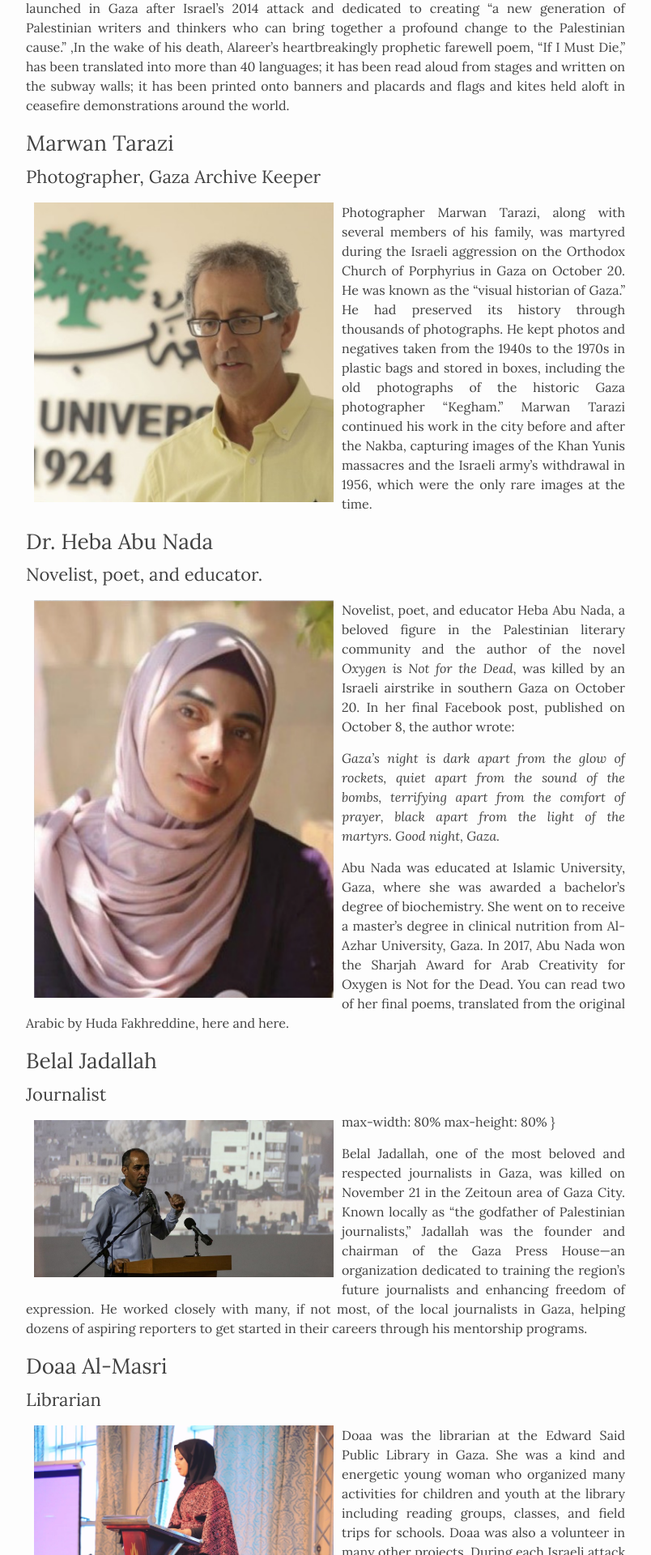
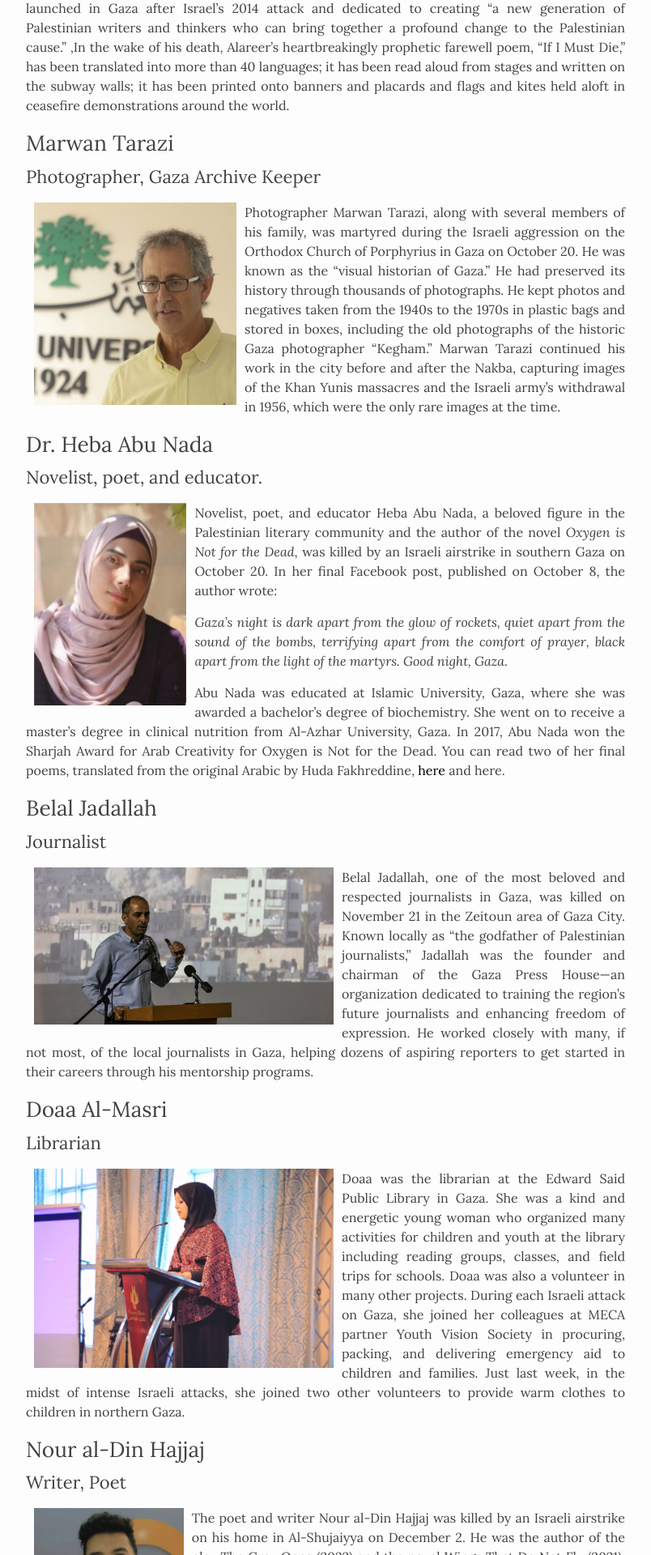
Before and after one commit to olivetreesb/olivetreesb, a Jekyll site: the page built from academicslost.md, in a window 1280 px wide. Shown: the part 1090-3010 px from the top of the page at 81% size, without its empty margins (238-1042 px from the left). Built offline with Jekyll 4.4.1, drawn with Linux system fonts in a browser that asks for light colours.

Commit message:
Took what's going on out of menu and text for now

```diff
--- a/_includes/home-menu.html
+++ b/_includes/home-menu.html
@@ -1,6 +1,5 @@
 <ul class="nav-menu" style="">
     <li class="nav-item"><a href="#what-is-olive-tree-sb">About</a></li>
-    <li class="nav-item"><a href="#whats-going-on-at-ucsb">What's going on</a></li>
     <li class="nav-item"><a href="#palestine-101-introductory-resources">Introductory Resources</a></li>
     <li class="nav-item"><a href="#further-resources">Further Reading</a></li>
 </ul>
--- a/_sass/minima/custom-styles.scss
+++ b/_sass/minima/custom-styles.scss
@@ -209,10 +209,5 @@
   max-width: 50%;
   float: left;
   margin: 10px;
+  max-height: 250px;
 }
-
-#profile {
-  max-width: 50%;
-  float: left;
-  margin: 10px;
-}
--- a/academicslost.md
+++ b/academicslost.md
@@ -17,7 +17,7 @@
 ## Dr. Refaat Alareer
 ### Historian, Writer, Poet.
 
-<img src="/assets/academicslost/refaatalereer2.jpeg" id="profile">
+<img src="/assets/academicslost/refaatalereer2.jpeg" class="profile">
 
 On December 6, the poet, writer, literature professor, and activist Dr. Refaat Alareer was killed in a targeted Israeli airstrike that also killed his brother, his sister, and four of her children. He is survived by his wife, Nusayba, and their children. Alareer was a professor of literature and creative writing at the Islamic University of Gaza, where he taught since 2007. He was the co-editor of Gaza Unsilenced (2015) and the editor of *Gaza Writes Back: Short Stories from Young Writers in Gaza*, Palestine (2014). Alareer was also one of the founders of *We Are Not Numbers*, a nonprofit organization launched in Gaza after Israel’s 2014 attack and dedicated to creating “a new generation of Palestinian writers and thinkers who can bring together a profound change to the Palestinian cause.” ,In the wake of his death, Alareer’s heartbreakingly prophetic farewell poem, “If I Must Die,” has been translated into more than 40 languages; it has been read aloud from stages and written on the subway walls; it has been printed onto banners and placards and flags and kites held aloft in ceasefire demonstrations around the world.
 
@@ -36,15 +36,13 @@
 
 *Gaza’s night is dark apart from the glow of rockets, quiet apart from the sound of the bombs, terrifying apart from the comfort of prayer, black apart from the light of the martyrs. Good night, Gaza.*
 
-Abu Nada was educated at Islamic University, Gaza, where she was awarded a bachelor’s degree of biochemistry. She went on to receive a master’s degree in clinical nutrition from Al-Azhar University, Gaza. In 2017, Abu Nada won the Sharjah Award for Arab Creativity for Oxygen is Not for the Dead. You can read two of her final poems, translated from the original Arabic by Huda Fakhreddine, here and here.
+Abu Nada was educated at Islamic University, Gaza, where she was awarded a bachelor’s degree of biochemistry. She went on to receive a master’s degree in clinical nutrition from Al-Azhar University, Gaza. In 2017, Abu Nada won the Sharjah Award for Arab Creativity for Oxygen is Not for the Dead. You can read two of her final poems, translated from the original Arabic by Huda Fakhreddine, [here](https://olivetreesb.github.io/academicslost) and here.
 
 ## Belal Jadallah
 ### Journalist
 
 <img src="/assets/academicslost/BelalJadallah.jpeg" class="profile">
-max-width: 80%
-max-height: 80%
-}
+
 
 Belal Jadallah, one of the most beloved and respected journalists in Gaza, was killed on November 21 in the Zeitoun area of Gaza City.
 Known locally as “the godfather of Palestinian journalists,” Jadallah was the founder and chairman of the Gaza Press House—an organization dedicated to training the region’s future journalists and enhancing freedom of expression. He worked closely with many, if not most, of the local journalists in Gaza, helping dozens of aspiring reporters to get started in their careers through his mentorship programs.
```
Also changed, not shown: index.md (+0 -6 lines).
